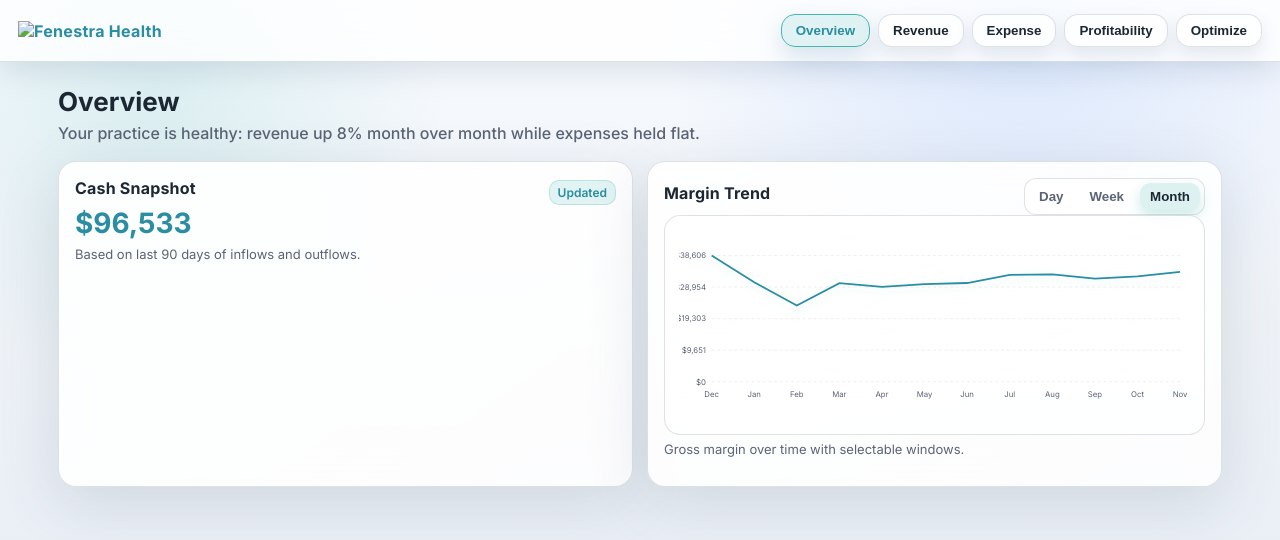
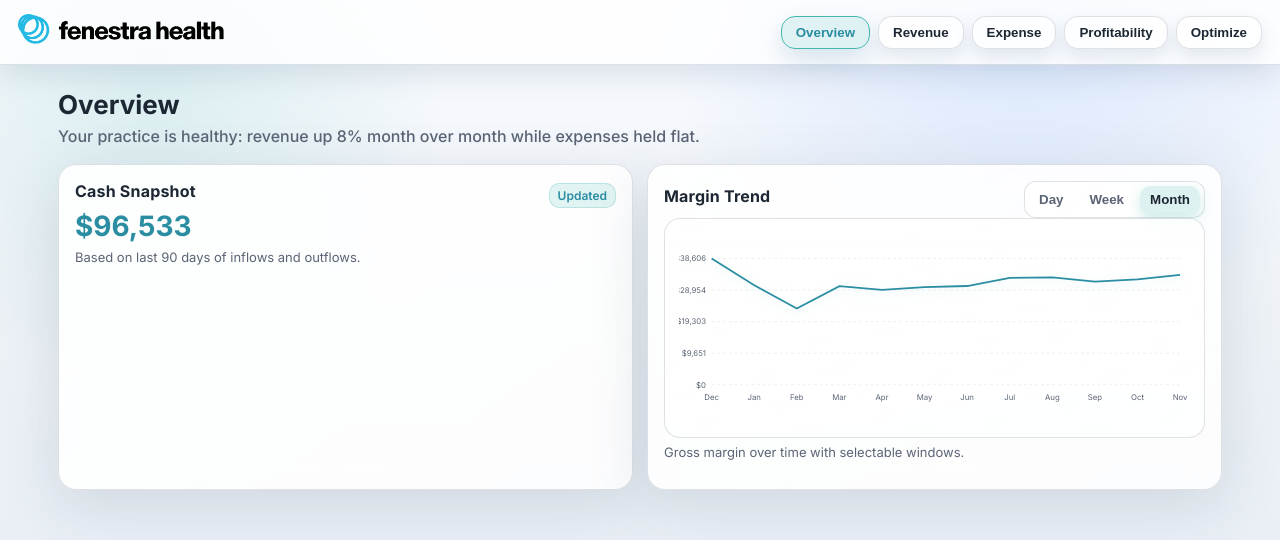
Before and after one commit to oru2001-svg/fenestra-health, a plain HTML site: page index.html in a window 1280 px wide. Drawn offline with Linux system fonts and the light colour scheme.

Commit message:
logo updated

```diff
--- a/index.html
+++ b/index.html
@@ -9,7 +9,7 @@
 <body>
   <header class="topbar">
     <div class="brand">
-      <img src="images/fenestra-logo.svg" alt="Fenestra Health" />
+      <img src="images/fenestra logo 1.png" alt="Fenestra Health" />
     </div>
     <nav class="nav">
       <button class="nav-link active" data-target="overview">Overview</button>
--- a/styles.css
+++ b/styles.css
@@ -46,6 +46,11 @@ body {
   font-weight: 700;
   letter-spacing: 0.3px;
   color: var(--accent-strong);
+}
+
+.brand img {
+  height: 32px;
+  width: auto;
 }
 
 .nav {
```
